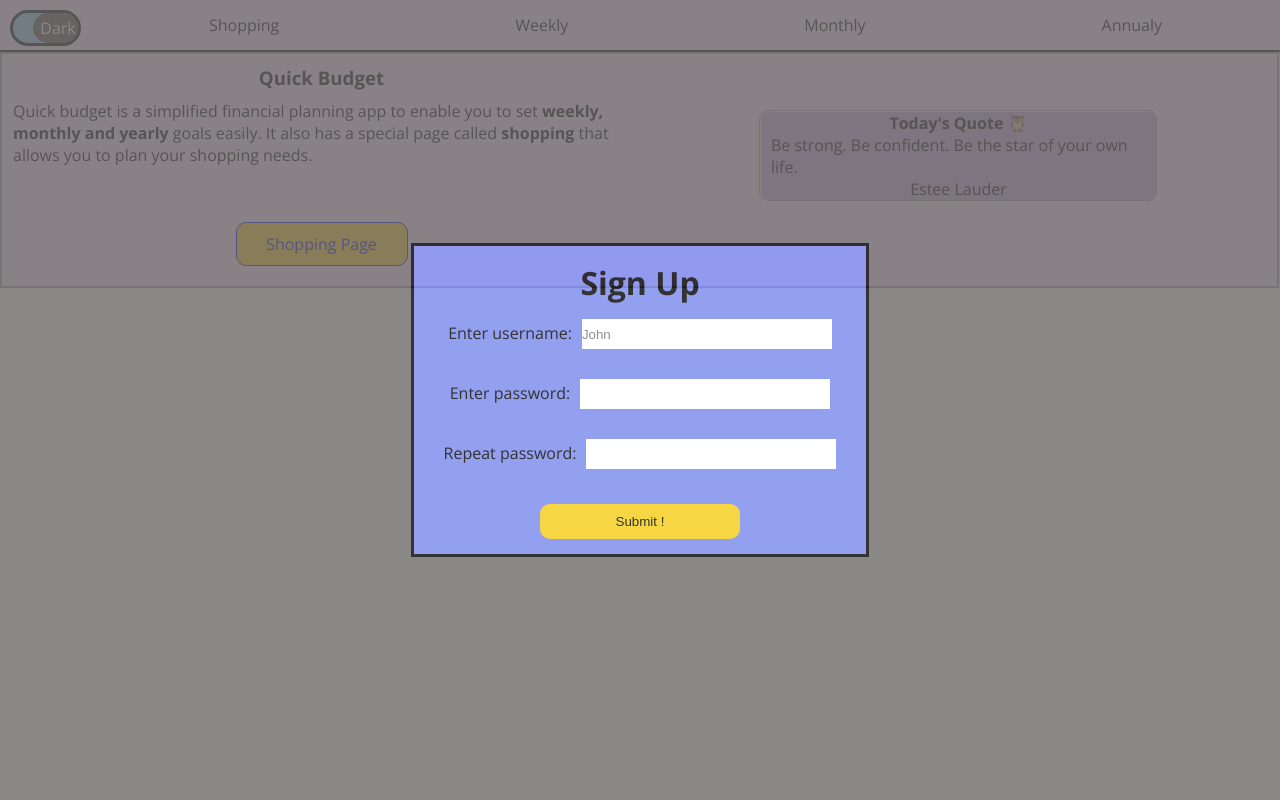
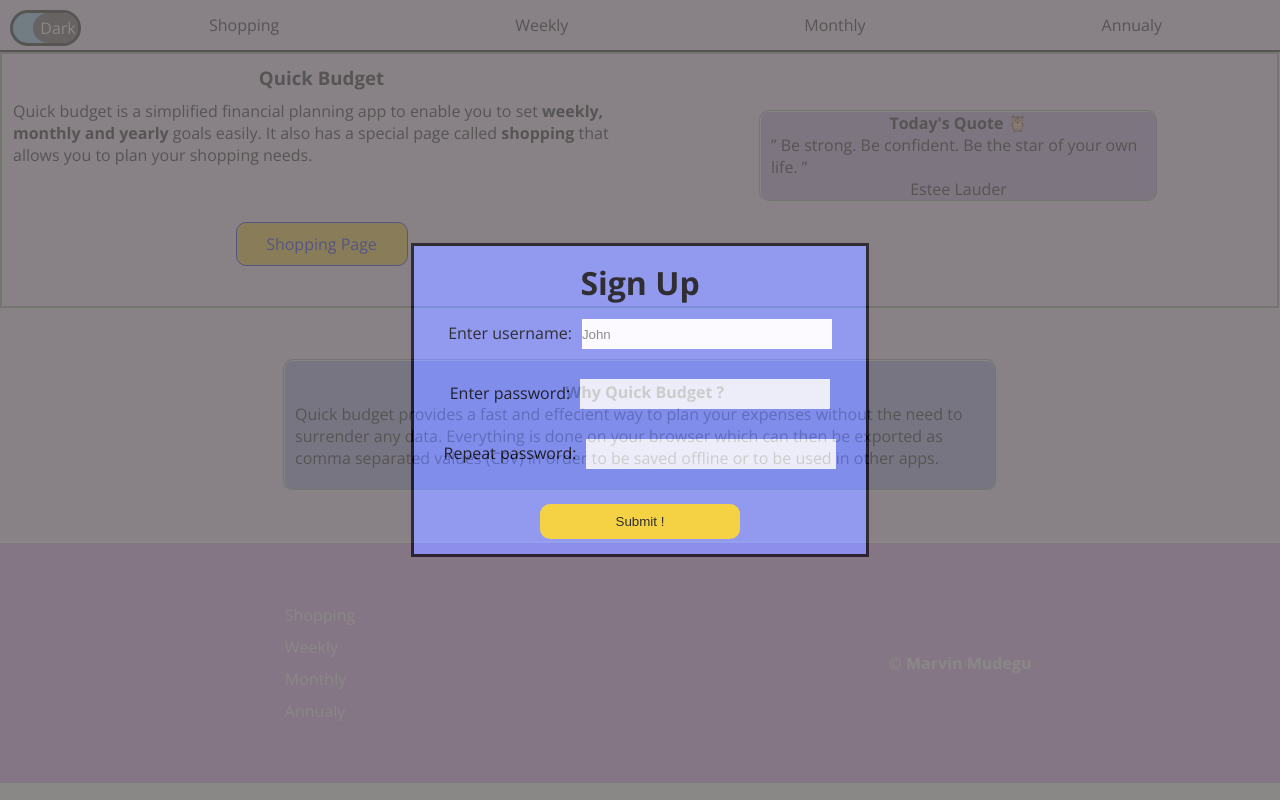
Before and after one commit to MMudegu/budgeting-site, a Next.js app: page / in a window 1280 px wide. Built offline with nearby package versions, Linux system fonts and the light colour scheme.

Commit message:
This commit involes implementation of the footer component and the motivation section of the landing page

```diff
--- /dev/null
+++ b/src/app/_footerComponent/footer.module.css
@@ -0,0 +1,34 @@
+.FooterContainer{
+    display: grid;
+    border-top: solid 2px;
+    grid-template-columns: 0.5fr 0.5fr;
+    height: 30vh;
+    width: 100vw;
+    place-content: center;
+    place-items: center;
+    color: white;
+}
+
+.NavLinkContainer{
+    display: grid;
+}
+
+.NavLink{
+    text-decoration: none;
+    margin-top: 5px;
+    margin-bottom: 5px;
+    color: white;
+}
+
+.NavLink:hover{
+    text-decoration: underline;
+}
+
+.PortfolioWebsiteLink{
+    text-decoration: none;
+    color: white;
+}
+
+.PortfolioWebsiteLink:hover{
+    text-decoration: underline;
+}
--- /dev/null
+++ b/src/app/_footerComponent/footer.tsx
@@ -0,0 +1,31 @@
+import {useEffect, useState} from 'react'
+import footerStyles from './footer.module.css'
+import Link from 'next/link'
+import { useThemeContext } from '../_globalContext/_ThemeContext/themeContext'
+
+export default function Footer(){
+
+    const {toogleTheme} = useThemeContext();
+    const [backgroundColor,setBackgroundColor] = useState('#E1AAF0');
+
+    useEffect(()=>{
+        if(toogleTheme){
+            setBackgroundColor(prev => prev = '#121212')
+        }
+        else if(!toogleTheme){
+            setBackgroundColor(prev => prev = '#E1AAF0')
+        }
+    },[toogleTheme])
+
+    return(
+           <footer style={{background:`${backgroundColor}`}} className={footerStyles.FooterContainer}>
+                <nav className={footerStyles.NavLinkContainer}>
+                    <Link href={'./ShoppingPage'} className={footerStyles.NavLink}>Shopping</Link>
+                    <Link href={'./WeeklyPage'} className={footerStyles.NavLink}>Weekly</Link>
+                    <Link href={'./MonthlyPage'} className={footerStyles.NavLink}>Monthly</Link>
+                    <Link href={'./AnnualyPage'} className={footerStyles.NavLink}>Annualy</Link>
+                </nav>
+                <h4>&copy; <a href='https://marvinmudegu.online' className={footerStyles.PortfolioWebsiteLink}>Marvin Mudegu</a></h4>
+           </footer>
+    )
+}
--- a/src/app/_headerComponent/header.tsx
+++ b/src/app/_headerComponent/header.tsx
@@ -3,7 +3,6 @@ import ToogleButton from '../_toogleButton/toogleButton'
 import headerStyles from './header.module.css'
 import { theme } from '../layout';
 import Link from 'next/link';
-import { useState } from 'react';
 
 export default function Header(){
 
@@ -12,7 +11,7 @@ export default function Header(){
     return(
         <header className={theme(toogleTheme)}>
             <span className={headerStyles.HeaderContainer}>
-                <ToogleButton initialState={toogleTheme} toogleState={setToogleTheme}/>
+                <ToogleButton initialState={toogleTheme} setToogleState={setToogleTheme}/>
                 <nav className={headerStyles.HeaderNavigation}>
                     <Link href={'./ShoppingPage'} className={headerStyles.NavLink}>Shopping</Link>
                     <Link href={'./WeeklyPage'} className={headerStyles.NavLink}>Weekly</Link>
--- a/src/app/_heroSection/heroComponent.module.css
+++ b/src/app/_heroSection/heroComponent.module.css
@@ -1,6 +1,7 @@
 .HeroComponentContainer{
     display: grid;
     border: groove 3px;
+    padding-bottom: 20px;
 }
 
 .QuoteTile{
--- a/src/app/_heroSection/heroComponent.tsx
+++ b/src/app/_heroSection/heroComponent.tsx
@@ -19,7 +19,7 @@ const QuotesTile = ({quoteIndex}:{quoteIndex:number})=>{
     return(
         <div className={heroComponentStyles.QuoteTile}>
             <h4>Today's Quote &#129417;</h4>
-            <p>{quotes[quoteIndex].q}</p>
+            <p> &#8221; {quotes[quoteIndex].q} &#8221; </p>
             <p>{quotes[quoteIndex].a}</p>
         </div>
     )
--- a/src/app/_toogleButton/toogleButton.tsx
+++ b/src/app/_toogleButton/toogleButton.tsx
@@ -1,14 +1,14 @@
 import toogleButtonStyles from './toogleButton.module.css'
 
-export default function ToogleButton({initialState,toogleState}:{initialState:boolean,toogleState:React.Dispatch<React.SetStateAction<boolean>>}){
+export default function ToogleButton({initialState,setToogleState}:{initialState:boolean,setToogleState:React.Dispatch<React.SetStateAction<boolean>>}){
 
     return(
         initialState ?
         <div style={{background:'black',justifyContent:'left'}} className={toogleButtonStyles.ToogleButtonContainer}>
-            <span className={toogleButtonStyles.LightSide} onClick={()=>toogleState((prevState)=>!prevState)}>Light</span>
+            <span className={toogleButtonStyles.LightSide} onClick={()=>setToogleState((prevState)=>!prevState)}>Light</span>
         </div>  :
         <div style={{background:'skyblue',justifyContent:'right'}} className={toogleButtonStyles.ToogleButtonContainer}>
-            <span className={toogleButtonStyles.DarkSide} onClick={()=>toogleState((prevState)=>!prevState)}>Dark</span>
+            <span className={toogleButtonStyles.DarkSide} onClick={()=>setToogleState((prevState)=>!prevState)}>Dark</span>
         </div>
     )
 }
--- a/src/app/globals.css
+++ b/src/app/globals.css
@@ -20,12 +20,12 @@
   background-color: var(--generalLightBackgroundColor);
   color: black;
   width: 100vw;
-  display: flex;
+  display: grid;
 }
 
 .DarkTheme{
   background-color: var(--generalDarkBackgroundColor);
   color: white;
-  display: flex;
+  display: grid;
   width: 100vw;
 }
--- a/src/app/layout.tsx
+++ b/src/app/layout.tsx
@@ -5,6 +5,7 @@ import type { Metadata } from 'next'
 import {Open_Sans} from 'next/font/google'
 import ThemeContextProvider from './_globalContext/_ThemeContext/themeContext';
 import Header from "./_headerComponent/header";
+import Footer from './_footerComponent/footer'
 
 const defaultFont = Open_Sans({
     subsets:['latin'],
@@ -46,6 +47,7 @@ export default function RootLayout({
           <ThemeContextProvider>
             <Header/>
              {children}
+             <Footer/>
           </ThemeContextProvider>
       </body>
     </html>
--- /dev/null
+++ b/src/app/page.module.css
@@ -0,0 +1,15 @@
+.MotivationSectionContainer{
+    display: grid;
+    border: groove 2px;
+    padding-bottom: 20px;
+    padding-top: 20px;
+    padding-left: 10px;
+    margin-top: 50px;
+    margin-bottom: 50px;
+    place-items: center;
+    place-content: center;
+    justify-self: center;
+    background-color: #A3A5E6;
+    max-width: 700px;
+    border-radius: 10px;
+}
--- a/src/app/page.tsx
+++ b/src/app/page.tsx
@@ -3,6 +3,20 @@ import LoginForm from "./_loginForm/loginForm";
 import { useThemeContext } from "./_globalContext/_ThemeContext/themeContext";
 import { theme } from "./layout";
 import HeroComponent from "./_heroSection/heroComponent";
+import pageStyles from './page.module.css'
+
+const MotivationSection = ()=>{
+    return(
+        <div className={pageStyles.MotivationSectionContainer}>
+            <h4>Why Quick Budget ?</h4>
+            <p>
+                Quick budget provides a fast and effecient way to plan your expenses without the need
+                to surrender any data. Everything is done on your browser which can then be exported as
+                comma separated values (CSV) in order to be saved offline or to be used in other apps.
+            </p>
+        </div>
+    )
+}
 
 export default function HomePage(){
     const {toogleTheme} = useThemeContext();
@@ -12,6 +26,7 @@ export default function HomePage(){
             <LoginForm displayLoginForm={false}/>
             <main className={theme(toogleTheme)}>
                 <HeroComponent/>
+                <MotivationSection/>
             </main>
         </>
     )
```
Also changed, not shown: src/app/_globalContext/_ThemeContext/themeContext.tsx (line endings or trailing spaces).
